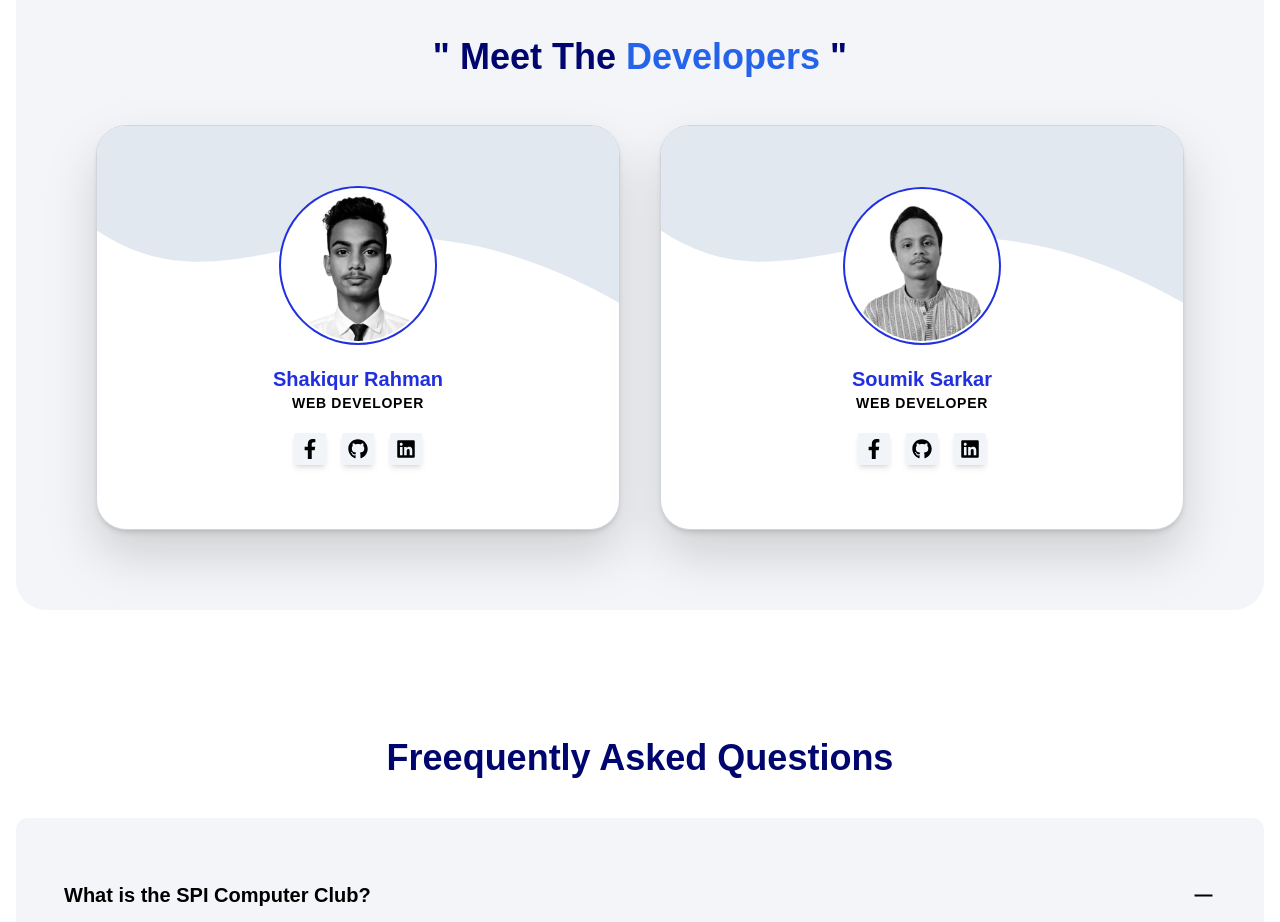
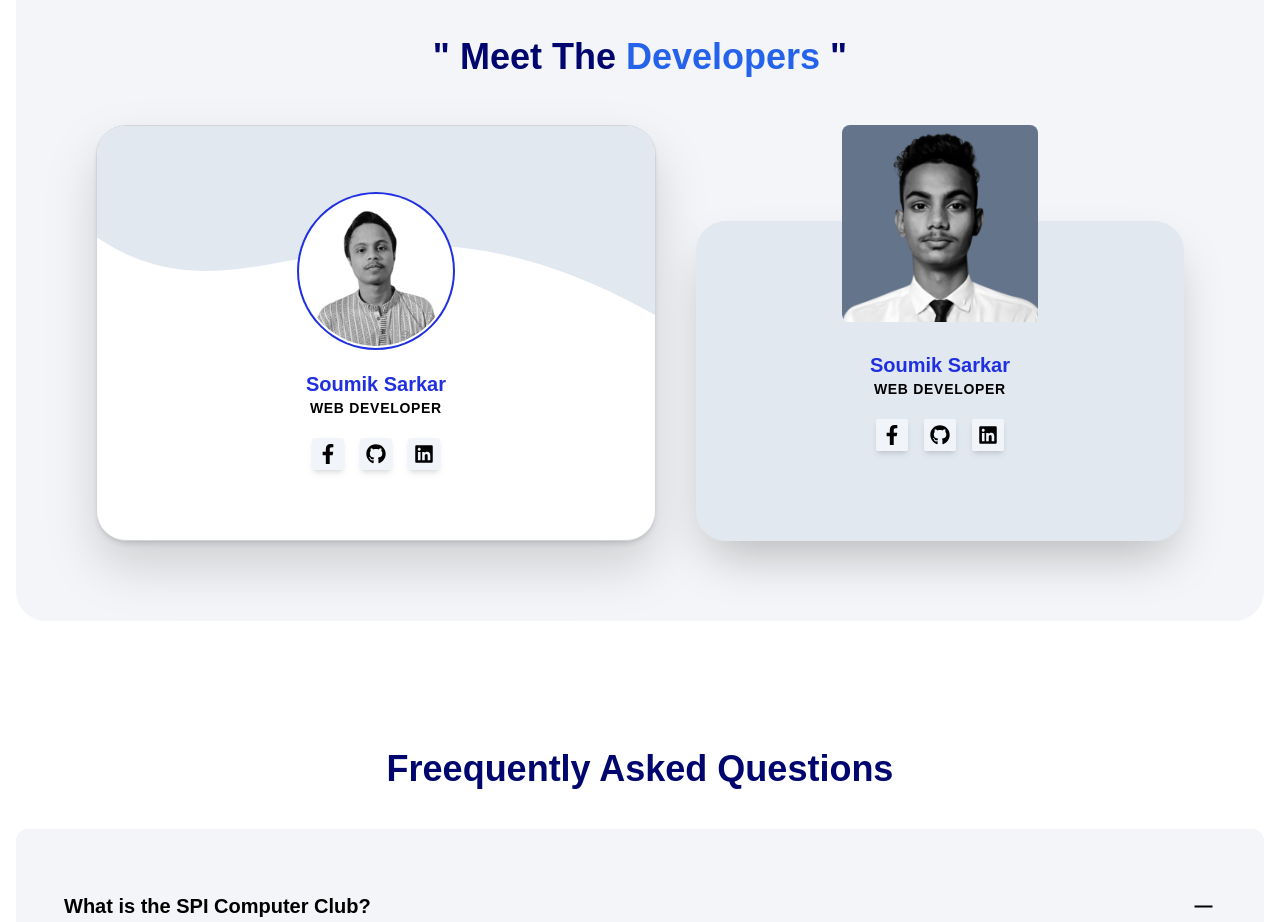
Before and after one commit to Shakiqurrahman/computer-club-spi, a React (Vite) app: page /about in a window 1280 px wide. Shown: the part 2440-3362 px from the top of the page. Built offline with nearby package versions, Linux system fonts and the light colour scheme.

Commit message:
updating something

```diff
--- a/src/components/ContactForm.jsx
+++ b/src/components/ContactForm.jsx
@@ -1,6 +1,6 @@
 import React from "react";
 import Lottie from "lottie-react";
-import contactGIF from "../assets/GIF/Contact.json";
+import contactGIF from "../assets/GIF/contact.json";
 
 const ContactForm = () => {
   return (
--- a/src/components/Developers.jsx
+++ b/src/components/Developers.jsx
@@ -11,7 +11,7 @@ const Developers = () => {
         " Meet The <span className="text-blue-600">Developers</span> "
       </h1>
       <div className="flex flex-col md:flex-row gap-10">
-        <div className="w-full flex flex-col justify-center items-center bg-white  sm:p-16 px-5 py-10 rounded-[30px] drop-shadow-2xl shadow-md border border-gray-300 hover:border-secondary duration-300 relative overflow-hidden">
+        {/* <div className="w-full flex flex-col justify-center items-center bg-white  sm:p-16 px-5 py-10 rounded-[30px] drop-shadow-2xl shadow-md border border-gray-300 hover:border-secondary duration-300 relative overflow-hidden">
         <svg className="absolute top-0 -z-10" viewBox="0 0 500 500" preserveAspectRatio="xMinYMin meet">
             <path
               d="M0,100 C150,200 250,0 550,200 L500,00 L0,0 Z"
@@ -48,12 +48,16 @@ const Developers = () => {
               <FaLinkedin className="text-black bg-slate-100 p-1.5 rounded-sm size-8 shadow-md hover:bg-blue-600 hover:text-white duration-300" />
             </Link>
           </div>
-        </div>
+        </div> */}
         <div className="w-full flex flex-col justify-center items-center bg-white  sm:p-16 px-5 py-10 rounded-[30px] drop-shadow-2xl shadow-md border border-gray-300 hover:border-secondary duration-300 relative overflow-hidden">
-           <svg className="absolute top-0 -z-10" viewBox="0 0 500 500" preserveAspectRatio="xMinYMin meet">
+          <svg
+            className="absolute top-0 -z-10"
+            viewBox="0 0 500 500"
+            preserveAspectRatio="xMinYMin meet"
+          >
             <path
               d="M0,100 C150,200 250,0 550,200 L500,00 L0,0 Z"
-              style={{stroke: 'none', fill:'#e2e8f0'}}
+              style={{ stroke: "none", fill: "#e2e8f0" }}
             ></path>
           </svg>
           <img
@@ -70,21 +74,42 @@ const Developers = () => {
           </p>
 
           <div className="flex gap-4 mt-5">
-            <Link
-              target="_blank"
-              to=""
-            >
+            <Link target="_blank" to="">
               <FaFacebookF className="text-black bg-slate-100 p-1.5 rounded-sm size-8 shadow-md hover:bg-blue-600 hover:text-white duration-300" />
             </Link>
             <Link target="_blank" to="">
               <FaGithub className="text-black bg-slate-100 p-1.5 rounded-sm size-8 shadow-md hover:bg-blue-600 hover:text-white duration-300" />
             </Link>
-            <Link
-              target="_blank"
-              to=""
-            >
+            <Link target="_blank" to="">
               <FaLinkedin className="text-black bg-slate-100 p-1.5 rounded-sm size-8 shadow-md hover:bg-blue-600 hover:text-white duration-300" />
             </Link>
+          </div>
+        </div>
+
+        {/* just trying another design  */}
+        <div className="relative w-full flex flex-col justify-center items-center mt-24">
+          <div className="w-2/5 bg-slate-500 rounded-lg absolute -top-24">
+            <img src={img1} alt="" />
+          </div>
+          <div className="bg-slate-200 w-full h-[320px] p-10 flex-col flex justify-center items-center rounded-[30px] shadow-2xl">
+            <h2 className="mt-10 text-lg sm:text-xl font-bold text-[#2030e0] flex items-center gap-2">
+              Soumik Sarkar
+            </h2>
+            <p className="text-[12px] sm:text-sm tracking-wider font-semibold uppercase ">
+              Web developer
+            </p>
+
+            <div className="flex gap-4 mt-5">
+              <Link target="_blank" to="">
+                <FaFacebookF className="text-black bg-slate-100 p-1.5 rounded-sm size-8 shadow-md hover:bg-blue-600 hover:text-white duration-300" />
+              </Link>
+              <Link target="_blank" to="">
+                <FaGithub className="text-black bg-slate-100 p-1.5 rounded-sm size-8 shadow-md hover:bg-blue-600 hover:text-white duration-300" />
+              </Link>
+              <Link target="_blank" to="">
+                <FaLinkedin className="text-black bg-slate-100 p-1.5 rounded-sm size-8 shadow-md hover:bg-blue-600 hover:text-white duration-300" />
+              </Link>
+            </div>
           </div>
         </div>
       </div>
--- a/src/components/Principal.jsx
+++ b/src/components/Principal.jsx
@@ -8,8 +8,6 @@ const Principal = () => {
     <div className="flex flex-col justify-center items-center bg-[#f6f5f1] sm:p-20 px-5 py-14 rounded-[30px] drop-shadow-2xl shadow-md border border-gray-300 lg:hover:border-secondary duration-300 relative overflow-hidden">
       <div className="size-[300px] -z-10 rounded-full bg-slate-200/70 absolute -top-40 right-16"></div>
       <div className="size-[300px] -z-10 rounded-full bg-slate-200 absolute -top-24 -right-20"></div>
-      {/* <div className="w-full h-[104%] bg-slate-200  absolute -z-10 opacity-50  rotate-45"></div>
-      <div className="w-full h-full bg-gradient-to-r from-slate-300 via-green-100 absolute top-0 -z-10 rotate-45"></div> */}
       {img ? (
         <img
           className=" rounded-full min-w-[200px] max-w-[200px] ring ring-[#2030e0] ring-offset-2"
@@ -17,7 +15,7 @@ const Principal = () => {
           alt="Principal Image"
         />
       ) : (
-        <div className="min-w-[200px] max-w-[200px] bg-slate-200 animate-pulse min-h-[200px] rounded-full"></div>
+        <div className="min-w-[200px] max-w-[200px]  bg-slate-200 animate-pulse min-h-[200px] rounded-full"></div>
       )}
       <p className="text-center mt-6 lg:w-[85%]">
         <RiDoubleQuotesL color="#2030e0" size={20} className=" inline" /> As we
```
